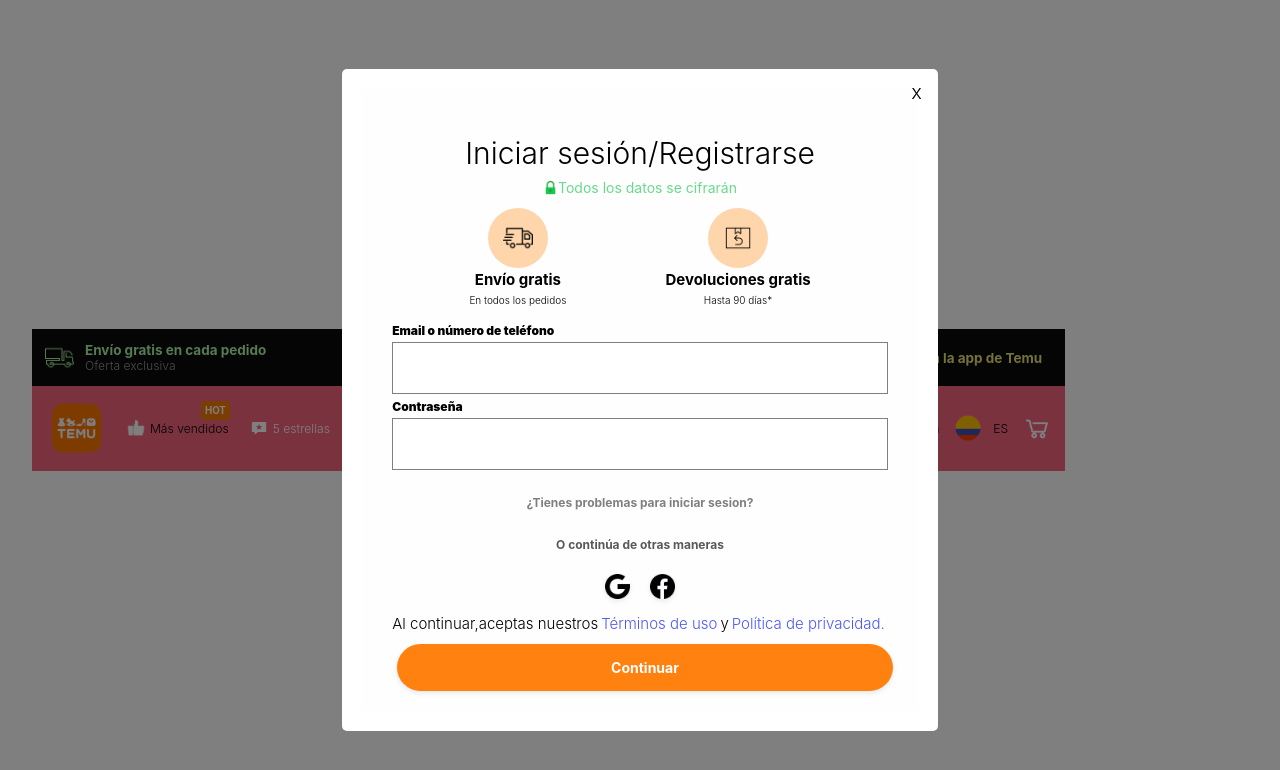
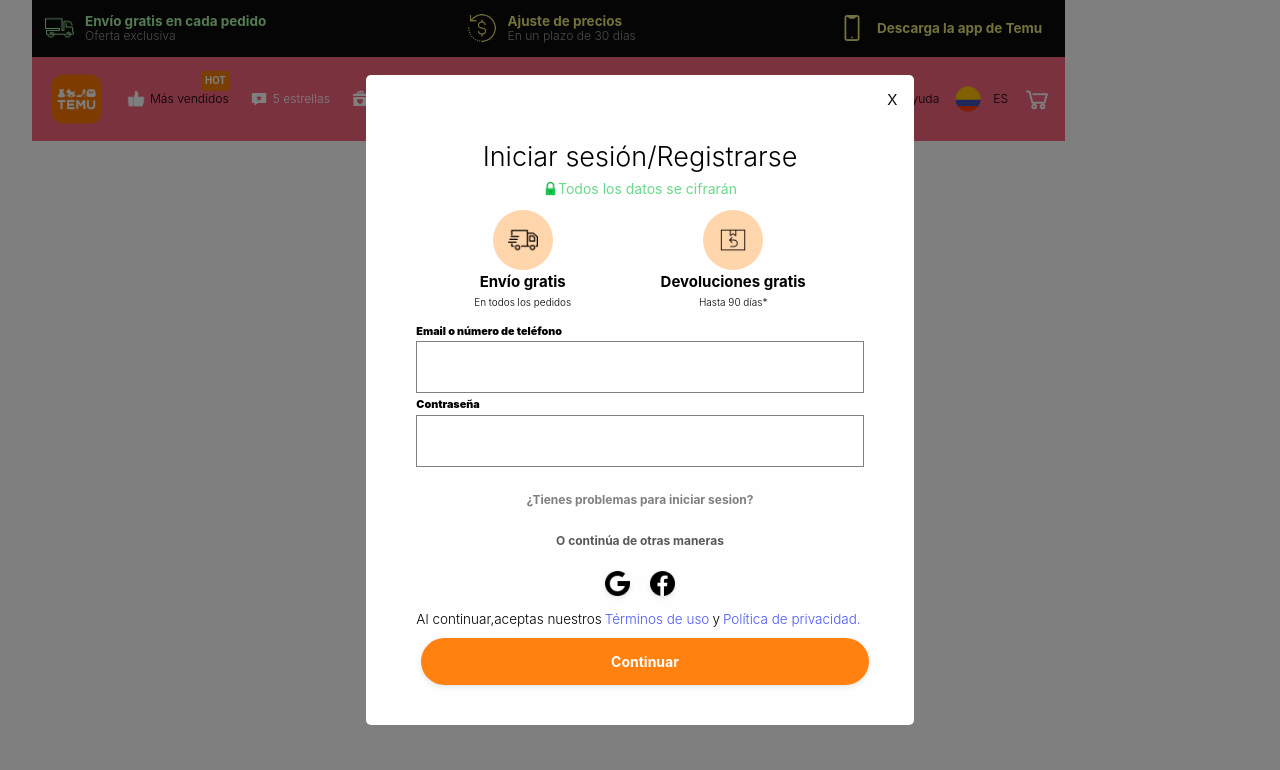
Before and after one commit to sgav112/Lab_Softw, a Vue app: page / in a window 1280 px wide. Both pictures are taken after a click on the link "Pedidos y cuenta". Shown: the top 770 px of the page. Built offline with nearby package versions, Linux system fonts and the light colour scheme.

Commit message:
actualizacion04

```diff
--- a/index.html
+++ b/index.html
@@ -4,10 +4,24 @@
     <meta charset="UTF-8">
     <link rel="icon" href="/favicon.ico">
     <meta name="viewport" content="width=device-width, initial-scale=1.0">
-    <title>Vite App</title>
+    <title>Temu | Shop for Clothing, Shoes, Jewelry, Beauty & More</title>
   </head>
   <body>
     <div id="app"></div>
     <script type="module" src="/src/main.js"></script>
   </body>
 </html>
+
+
+<style>
+  html, body {
+    margin: 0;
+    padding: 0;
+    width: 100%;
+    height: 100%;
+  }
+  #app {
+    width: 100%;
+    height: 100%;
+  }
+  </style>
--- a/src/App.vue
+++ b/src/App.vue
@@ -1,6 +1,5 @@
 <script setup>
 import { RouterLink, RouterView } from 'vue-router'
-import Login from './components/Login.vue'
 </script>
 
 <template>
--- a/src/components/Login.vue
+++ b/src/components/Login.vue
@@ -1,10 +1,9 @@
 <template>
     <div>
-        <button @click="showModal = true">Abrir modal</button>
-        <div v-if="showModal" class="modal" @click.self="showModal = false">
+        <div class="modal" @click.self="$emit('close')">
             <div class="modal-content">
-                <button class="close-button" @click="showModal = false">x</button>
-                <form class="form" @submit.prevent="login">
+            <button class="close-button" @click="$emit('close')">x</button>
+            <form class="form" @submit.prevent="login">
                     <div class="Arriba">
                         <div class="texto">
                             <h1>Iniciar sesión/Registrarse</h1>
--- a/src/components/MainHeader.vue
+++ b/src/components/MainHeader.vue
@@ -82,107 +82,29 @@
         <a href="#" class="cart-icon">
           <img src="../assets/icono-carro-compras.png" alt="Icono carrito" class="icon">
         </a>
+
+        <Login v-if="showModal" @close="showModal = false" />
       </div>
     </div>
   </header>
-
-
-  <div>
-        <div v-if="showModal" class="modal" @click.self="showModal = false">
-            <div class="modal-content">
-                <button class="close-button" @click="showModal = false">x</button>
-                <form class="form" @submit.prevent="login">
-                    <div class="Arriba">
-                        <div class="texto">
-                            <h1>Iniciar sesión/Registrarse</h1>
-                            <div class="columnas">
-                                <div class="izquierda">
-                                    <img alt="Seguridad" src="@/assets/Candado.png" width="15" height="15" />
-                                </div>
-                                <div class="derecha">
-                                    <p>Todos los datos se cifrarán</p>
-                                </div>
-                            </div>
-                        </div>
-                        <div class="columnas_2">
-                            <div class="zona1">
-                                <div class="imagen"><img alt="Entregas" src="@/assets/camion-de-reparto.png" width="30"
-                                        height="30" /></div>
-                                <div class="texto1">Envío gratis</div>
-                                <div class="texto2">En todos los pedidos</div>
-                            </div>
-                            <div class="zona2">
-                                <div class="imagen"><img alt="Devoluciones" src="@/assets/devoluciones-faciles.png"
-                                        width="30" height="30" /></div>
-                                <div class="texto1">Devoluciones gratis </div>
-                                <div class="texto2">Hasta 90 días*</div>
-                            </div>
-                        </div>
-
-
-                    </div>
-                    <div class="formulario">
-                        <div class="Inputcito">
-                            <span for="Email">Email o número de teléfono</span>
-                            <input type="text" v-model="Email" id="Email" placeholder=" ">
-                        </div>
-                        <div class="Inputcito">
-                            <span for="Clave">Contraseña</span>
-                            <input type="password" v-model="Clave" placeholder=" ">
-                        </div>
-
-
-                        <div class="texto_abajo">
-                            <a href="">¿Tienes problemas para iniciar sesion?</a>
-                            <p>O continúa de otras maneras</p>
-                        </div>
-                    </div>
-
-                    <div class="abajo">
-                        <div class="Redes_sociales">
-                            <div class="circulo">
-                                <img src="@/assets/Google.png" alt="" height="100%" width="100%" />
-                            </div>
-                            <div class="circulo">
-                                <img src="@/assets/Facebook.png" alt="" height="100%" width="100%" />
-                            </div>
-                        </div>
-                        <div class="terminos">
-                            <span>Al continuar,aceptas nuestros</span><a href="">Términos de uso</a>  <span>y</span>  <br>  <a href="">Política de privacidad.</a>
-                        </div>
-                    </div>
-                    <button type="submit">Continuar</button>
-                </form>
-            </div>
-        </div>
-    </div>
-
-
-
-
 </template>
 
 <script>
+import Login from '@/components/Login.vue'
+
 export default {
-name: 'algo',
-    data() {
-        return {
-            showModal: false,
-            username: '',
-            password: ''
-        };
-    },
-    methods: {
-        login() {
-            // Aquí puedes agregar la lógica para autenticar al usuario
-            console.log('Usuario:', this.username);
-            console.log('Clave:', this.password);
+  components: {
+    Login
+  },
+  data() {
+    return {
+      showModal: false
+    }
+  }
+}
+</script>
 
-            // Cerrar el modal después de iniciar sesión
-            this.showModal = false;
-        }
-    }}
-</script>
+
 
 
 <style scoped>
@@ -350,315 +272,4 @@
 
 }
 
-.form {
-    padding: 40px 30px;
-    background: #fefefe;
-    display: flex;
-    flex-direction: column;
-    padding-bottom: 20px;
-
-}
-
-.form h4 {
-    margin-bottom: 20px;
-    color: rgba(0, 0, 0, 0.5);
-}
-
-.form h4 span {
-    color: black;
-    font-weight: 500;
-}
-
-.form p {
-    line-height: 155%;
-    font-size: 14px;
-    color: #000;
-    opacity: 0.65;
-    font-weight: 400;
-
-}
-
-
-h1 {
-    text-align: center;
-}
-
-.texto {
-    display: flex;
-    justify-content: center;
-    align-items: center;
-    flex-direction: column;
-}
-
-.columnas {
-    display: flex;
-    align-items: center;
-    justify-content: center;
-    width: 100%;
-    margin-bottom: 10px;
-}
-
-.izquierda {
-    display: flex;
-    justify-content: flex-end;
-    align-items: center;
-
-}
-
-.derecha {
-    display: flex;
-    justify-content: flex-start;
-    align-items: center;
-}
-
-.derecha p {
-    color: #1AC64F;
-}
-
-
-.columnas_2 {
-    display: flex;
-    align-items: center;
-    justify-content: center;
-    width: 100%;
-    gap: 20%;
-    margin-bottom: 10px;
-}
-
-.imagen {
-    display: flex;
-    justify-content: center;
-    align-items: center;
-    background-color: #ffd5ab;
-    border-radius: 100%;
-    width: 60px;
-    height: 60px;
-}
-
-.zona1,
-.zona2 {
-    display: flex;
-    justify-content: center;
-    align-items: center;
-    flex-direction: column;
-}
-
-.texto1 {
-    font-size: 15px;
-    font-weight: bold;
-}
-
-.texto2 {
-    font-size: 10px;
-
-}
-
-.texto_abajo {
-    display: flex;
-    flex-direction: column;
-    justify-content: center;
-    align-items: center;
-    margin-left: 10px;
-    margin-right: 10px;
-}
-
-.texto_abajo a {
-    text-decoration: none;
-    color: gray;
-    font-size: 12px;
-    font-weight: bold;
-    margin: 20px;
-}
-
-.texto_abajo a:hover {
-    color: rgb(192, 192, 192);
-}
-
-.texto_abajo p {
-    text-decoration: none;
-    color: rgb(0, 0, 0);
-    font-size: 12px;
-    font-weight: bold;
-}
-
-
-
-input {
-    font-size: 16px;
-    height: 10%;
-    border: solid grey 0.2px;
-    background: #fff;
-    width: 280px;
-    box-sizing: border-box;
-    transition: all 0.3s linear;
-    color: #000;
-    font-weight: 1000;
-}
-
-.form button {
-    -webkit-appearance: none;
-    appearance: none;
-    width: 100%;
-    border-radius: 24px;
-    text-align: center;
-    padding: 15px 40px;
-    margin-top: 5px;
-    background-color: #ff8110;
-    color: white;
-    font-size: 14px;
-    margin-left: 5px;
-    font-weight: 500;
-    box-shadow: 0px 2px 6px -1px rgba(0, 0, 0, 0.13);
-    border: none;
-    transition: all 0.3s ease;
-    outline: 0;
-    font-weight: bold;
-    cursor: pointer;
-}
-
-.form button:hover {
-    transform: translateY(-3px);
-    box-shadow: 0 2px 6px -1px rgba(251, 129, 20, 0.65);
-}
-
-.formulario button:hover:active {
-    transform: scale(0.99);
-}
-
-.filas {
-    display: flex;
-    justify-content: center;
-    align-items: center;
-    flex-direction: column;
-    gap: 5px;
-}
-
-
-.formulario {
-    position: relative;
-    margin-bottom: 10px;
-    width: 100%;
-}
-
-.formulario label {
-    position: absolute;
-    top: calc(50% - 7px);
-    left: 0;
-    opacity: 0;
-    transition: all 0.3s ease;
-    padding-left: 44px;
-}
-
-.formulario input {
-    width: 100%;
-    padding: 15px;
-    margin-left: auto;
-    display: flex;
-}
-
-.formulario input:not(:placeholder-shown) {
-    padding: 6%;
-}
-
-.formulario input:not(:placeholder-shown)+label {
-    transform: translateY(-10px);
-    opacity: 0.7;
-}
-
-.formulario input:not(:valid):not(:focus)+label+.icon {
-    animation-name: shake-shake;
-    animation-duration: 0.3s;
-}
-
-.formulario span {
-    color: black;
-    font-weight: 1000;
-    font-size: 0.8em;
-}
-
-a.discrete {
-    color: rgba(0, 0, 0, 0.4);
-    font-size: 14px;
-    border-bottom: solid 1px rgba(0, 0, 0, 0);
-    padding-bottom: 4px;
-    margin-left: auto;
-    font-weight: 300;
-    transition: all 0.3s ease;
-    margin-top: 40px;
-}
-
-a.discrete:hover {
-    border-bottom: solid 1px rgba(0, 0, 0, 0.2);
-}
-
-.Redes_sociales {
-    display: flex;
-    flex-direction: row;
-    justify-content: center;
-    align-items: center;
-    width: 100%;
-    margin: 0px;
-}
-
-.circulo {
-    display: flex;
-    justify-content: center;
-    align-items: center;
-    background-color: #fefefe;
-    width: 25px;
-    height: 25px;
-    border-radius: 30px;
-    margin: 10px;
-    box-shadow: 0px 2px 6px -1px rgba(0, 0, 0, 0.12);
-}
-
-.terminos {
-    display: flex;
-    justify-content: center;
-    align-items: center;
-
-}
-.terminos a {
-    text-decoration: none;
-    color: #4c58f7;
-    cursor: pointer;
-}
-.terminos a:hover {
-    color: #0415ff;
-    font-weight: 350;
-    text-decoration: underline;
-}
-.modal {
-    position: fixed;
-    top: 0;
-    left: 0;
-    width: 100%;
-    height: 100%;
-    background-color: rgba(0, 0, 0, 0.5);
-    display: flex;
-    justify-content: center;
-    align-items: center;
-}
-
-.modal-content {
-    background-color: white;
-    padding: 20px;
-    border-radius: 5px;
-    position: relative;
-}
-
-h2 {
-    margin-bottom: 20px;
-    color: blue;
-}
-
-.close-button {
-    position: absolute;
-    top: 10px;
-    right: 10px;
-    background: none;
-    border: none;
-    font-size: 20px;
-    cursor: pointer;
-}
 </style>
--- a/src/router/index.js
+++ b/src/router/index.js
@@ -1,5 +1,6 @@
 import { createRouter, createWebHistory } from 'vue-router'
 import HomeView from '../views/HomeView.vue'
+
 
 const router = createRouter({
   history: createWebHistory(import.meta.env.BASE_URL),
```
Also changed, not shown: src/components/TheFooter.vue (+17 -17 lines), 1 other file (tests, documents, lock files or other folders).
